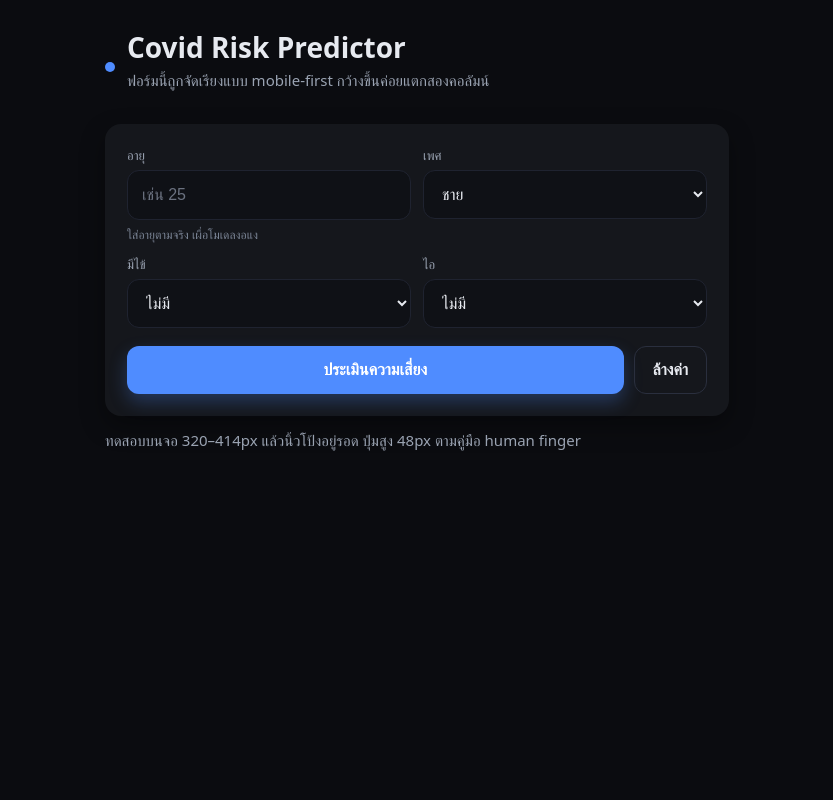
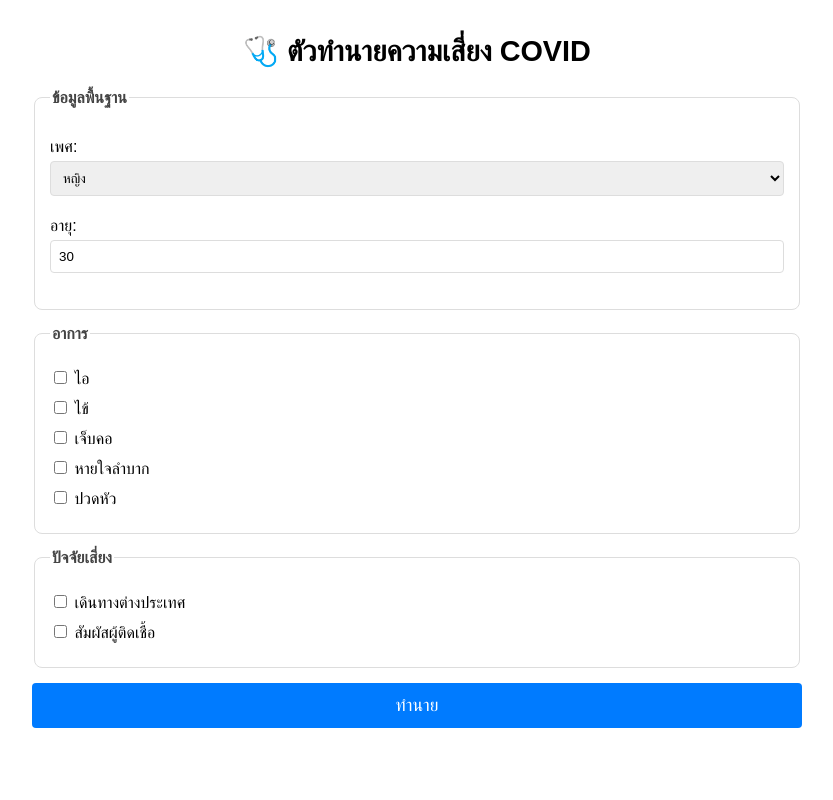
Before and after one commit to Mmksukey/Covid19, a FastAPI app: page / in a window 1280 px wide. Shown: the whole page, without its empty margins (223-1056 px from the left). Run offline with FastAPI, Linux system fonts and the light colour scheme; parts of the project's set-up code (start-up, migrations or seed data) failed here and were passed over.

Commit message:
Update form.html

```diff
--- a/web/templates/form.html
+++ b/web/templates/form.html
@@ -1,158 +1,146 @@
 <!doctype html>
 <html lang="th">
 <head>
-  <meta charset="utf-8" />
-  <meta name="viewport" content="width=device-width, initial-scale=1, viewport-fit=cover" />
-  <title>Covid Risk Predictor</title>
+  <meta charset="utf-8">
+  <meta name="viewport" content="width=device-width, initial-scale=1.0">
+  <title>COVID Risk Predictor</title>
   <style>
-    :root{
-      --bg:#0b0c10;
-      --card:#15171c;
-      --muted:#9aa3b2;
-      --text:#e7eaf0;
-      --brand:#4f8cff;
-      --brand-2:#356dff;
-      --danger:#ef4444;
-      --ok:#22c55e;
-      --radius:16px;
-    }
-    /* Reset แบบไม่ทำร้ายฟอร์มเดิม */
-    *,*::before,*::after{box-sizing:border-box}
-    html,body{height:100%}
-    body{
-      margin:0;background:var(--bg);color:var(--text);
-      -webkit-font-smoothing:antialiased;font-family:system-ui,Segoe UI,Roboto,Helvetica,Arial,sans-serif;
+    * {
+      box-sizing: border-box;
     }
 
-    .wrap{
-      max-width:680px;margin:0 auto;padding:clamp(16px,4vw,28px);
-    }
-    header{
-      display:flex;align-items:center;gap:12px;margin-bottom:18px;
-    }
-    .dot{width:10px;height:10px;border-radius:999px;background:var(--brand)}
-    h1{font-size:clamp(20px,4.5vw,28px);margin:0}
-    p.lead{margin:.25rem 0 1rem;color:var(--muted);font-size:clamp(13px,3.6vw,15px)}
-
-    .card{
-      background:var(--card);border-radius:var(--radius);
-      padding:clamp(14px,3.6vw,22px);box-shadow:0 10px 24px rgba(0,0,0,.35);
+    body {
+      font-family: sans-serif;
+      margin: 15px;
+      max-width: 800px;
+      margin: 0 auto;
+      padding: 15px;
     }
 
-    form{display:grid;gap:14px}
-    .grid{display:grid;gap:12px}
-    /* มือถือ = 1 คอลัมน์, จอใหญ่ค่อยแตกสองคอลัมน์ */
-    @media (min-width: 768px){
-      .grid.cols-2{grid-template-columns:1fr 1fr}
+    h1 {
+      font-size: 1.8rem;
+      text-align: center;
     }
 
-    label{display:block;font-size:13px;color:var(--muted);margin:0 0 6px}
-    input,select{
-      width:100%;
-      background:#0f1116;border:1px solid #1f2330;color:var(--text);
-      border-radius:12px; padding:14px 14px; font-size:16px; line-height:1.25;
-      outline:none; transition:border-color .15s ease, box-shadow .15s ease;
-      -webkit-tap-highlight-color: transparent;
+    fieldset {
+      margin-bottom: 15px;
+      border-radius: 8px;
+      border: 1px solid #ddd;
+      padding: 15px;
     }
-    input:focus,select:focus{border-color:var(--brand);box-shadow:0 0 0 3px rgba(79,140,255,.18)}
-    input::placeholder{color:#6b7280}
 
-    .hint{font-size:12px;color:#7b8596;margin-top:6px}
+    legend {
+      font-weight: bold;
+      color: #444;
+    }
 
-    .actions{display:grid;gap:10px;margin-top:4px}
-    @media (min-width: 420px){
-      .actions{grid-template-columns:1fr auto}
+    select, input[type="number"] {
+      width: 100%;
+      padding: 8px;
+      margin: 5px 0;
+      border: 1px solid #ddd;
+      border-radius: 4px;
     }
-    button{
-      appearance:none;border:0;border-radius:12px; padding:14px 18px;
-      font-weight:600; font-size:16px; cursor:pointer;
-      background:var(--brand); color:white;
-      transition:transform .02s ease, background .15s ease, box-shadow .15s ease;
-      box-shadow:0 8px 18px rgba(79,140,255,.28);
-      width:100%;
+
+    label {
+      display: block;
+      margin: 10px 0;
     }
-    button:active{transform:translateY(1px)}
-    .ghost{background:transparent;color:var(--text);border:1px solid #2a2f3e;box-shadow:none}
 
-    /* การ์ดผลลัพธ์ */
-    .result{
-      margin-top:14px; padding:14px; border-radius:12px;
-      background:#10131a; border:1px dashed #243147; color:var(--text)
+    button {
+      width: 100%;
+      padding: 12px;
+      background: #007bff;
+      color: white;
+      border: none;
+      border-radius: 4px;
+      font-size: 1.1rem;
+      cursor: pointer;
     }
-    .ok{border-color:#1e8f54;background:rgba(34,197,94,.1)}
-    .bad{border-color:#9b2c2c;background:rgba(239,68,68,.1)}
-    .mono{font-family:ui-monospace,SFMono-Regular,Menlo,Consolas,monospace}
 
-    /* ทำให้พื้นที่แตะใหญ่ขึ้นสำหรับมือถือ */
-    .touch-big input,.touch-big select,.touch-big button{min-height:48px}
+    button:hover {
+      background: #0056b3;
+    }
+
+    .result {
+      border: 1px solid #ddd;
+      padding: 15px;
+      border-radius: 10px;
+      margin-top: 20px;
+      background: #f9f9f9;
+    }
+
+    .ok { color: #28a745; }
+    .warn { color: #ffc107; }
+    .bad { color: #dc3545; }
+
+    @media (max-width: 480px) {
+      body {
+        margin: 10px;
+        padding: 10px;
+      }
+
+      h1 {
+        font-size: 1.5rem;
+      }
+
+      fieldset {
+        padding: 10px;
+      }
+    }
   </style>
 </head>
 <body>
-  <div class="wrap touch-big">
-    <header>
-      <span class="dot"></span>
-      <div>
-        <h1>Covid Risk Predictor</h1>
-        <p class="lead">ฟอร์มนี้ถูกจัดเรียงแบบ mobile-first กว้างขึ้นค่อยแตกสองคอลัมน์</p>
-      </div>
-    </header>
+  <h1>🩺 ตัวทำนายความเสี่ยง COVID</h1>
+  <form method="post">
+    <fieldset>
+      <legend>ข้อมูลพื้นฐาน</legend>
+      <p>
+        เพศ:
+        <select name="gender">
+          <option value="0">หญิง</option>
+          <option value="1">ชาย</option>
+        </select>
+      </p>
+      <p>
+        อายุ:
+        <input type="number" name="age" min="0" max="120" value="30">
+      </p>
+    </fieldset>
 
-    <div class="card">
-      <!-- action="" = โพสต์กลับหน้าเดิม ลดโอกาสพัง route -->
-      <form method="post" action="">
-        <!-- จัดกลุ่มฟิลด์ทั่วไปไว้ในกริด 2 คอลัมน์บนจอใหญ๋ -->
-        <div class="grid cols-2">
-          <!-- อย่าลบ name เดิมของคุณ แค่ครอบด้วยคอนเทนเนอร์นี้ก็พอ -->
-          <div class="field">
-            <label for="age">อายุ</label>
-            <input id="age" name="age" type="number" inputmode="numeric" placeholder="เช่น 25" required />
-            <div class="hint">ใส่อายุตามจริง เผื่อโมเดลงอแง</div>
-          </div>
+    <fieldset>
+      <legend>อาการ</legend>
+      <label><input type="checkbox" name="cough" value="1"> ไอ</label>
+      <label><input type="checkbox" name="fever" value="1"> ไข้</label>
+      <label><input type="checkbox" name="sore_throat" value="1"> เจ็บคอ</label>
+      <label><input type="checkbox" name="shortness_of_breath" value="1"> หายใจลำบาก</label>
+      <label><input type="checkbox" name="head_ache" value="1"> ปวดหัว</label>
+    </fieldset>
 
-          <div class="field">
-            <label for="sex">เพศ</label>
-            <select id="sex" name="sex">
-              <option value="male">ชาย</option>
-              <option value="female">หญิง</option>
-              <option value="other">อื่นๆ</option>
-            </select>
-          </div>
+    <fieldset>
+      <legend>ปัจจัยเสี่ยง</legend>
+      <label><input type="checkbox" name="abroad" value="1"> เดินทางต่างประเทศ</label>
+      <label><input type="checkbox" name="contact_with_covid_positive_patient" value="1"> สัมผัสผู้ติดเชื้อ</label>
+    </fieldset>
 
-          <!-- ตัวอย่างฟิลด์เพิ่ม: แทนที่ด้วยของคุณเองได้เลย -->
-          <div class="field">
-            <label for="fever">มีไข้</label>
-            <select id="fever" name="fever">
-              <option value="0">ไม่มี</option>
-              <option value="1">มี</option>
-            </select>
-          </div>
+    <button type="submit">ทำนาย</button>
+  </form>
 
-          <div class="field">
-            <label for="cough">ไอ</label>
-            <select id="cough" name="cough">
-              <option value="0">ไม่มี</option>
-              <option value="1">มี</option>
-            </select>
-          </div>
-        </div>
-
-        <div class="actions">
-          <button type="submit">ประเมินความเสี่ยง</button>
-          <button type="reset" class="ghost">ล้างค่า</button>
-        </div>
-      </form>
-
-      {% if result %}
-      <div class="result {{ 'ok' if result.ok else 'bad' }}">
-        <div><strong>ผลลัพธ์:</strong> <span class="mono">{{ result.label }}</span></div>
-        {% if result.proba is defined %}
-        <div class="hint">ความน่าจะเป็น: {{ '{:.2f}%'.format(result.proba*100) }}</div>
+  {% if result %}
+    <div class="result">
+      <h3>ผลการทำนาย</h3>
+      <p>ความน่าจะเป็น (ติด): <b>{{ '{:.2f}%'.format(result.probability*100) }}</b></p>
+      <p>ระดับความเสี่ยง:
+        {% if "ต่ำ" in result.risk_level %}
+          <span class="ok">{{ result.risk_level }}</span>
+        {% elif "สูง" in result.risk_level %}
+          <span class="bad">{{ result.risk_level }}</span>
+        {% else %}
+          <span class="warn">{{ result.risk_level }}</span>
         {% endif %}
-      </div>
-      {% endif %}
+      </p>
+      <p>คำแนะนำ: {{ result.recommendation }}</p>
     </div>
-
-    <p class="lead" style="margin-top:14px">ทดสอบบนจอ 320–414px แล้วนิ้วโป้งอยู่รอด ปุ่มสูง 48px ตามคู่มือ human finger</p>
-  </div>
+  {% endif %}
 </body>
 </html>
```
